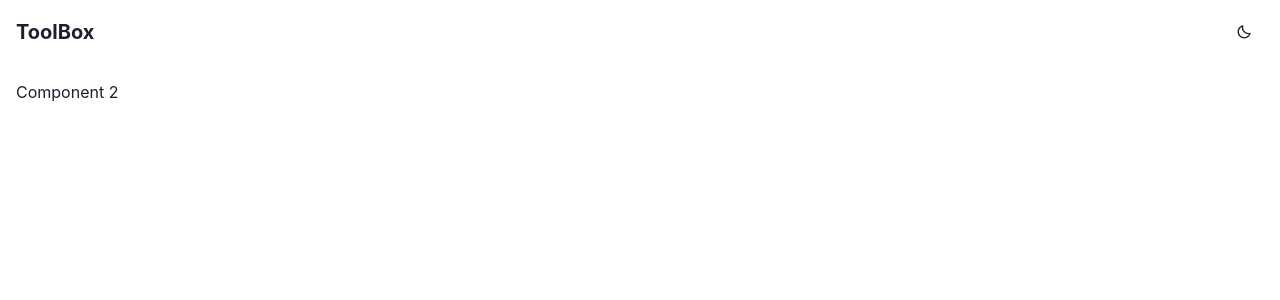
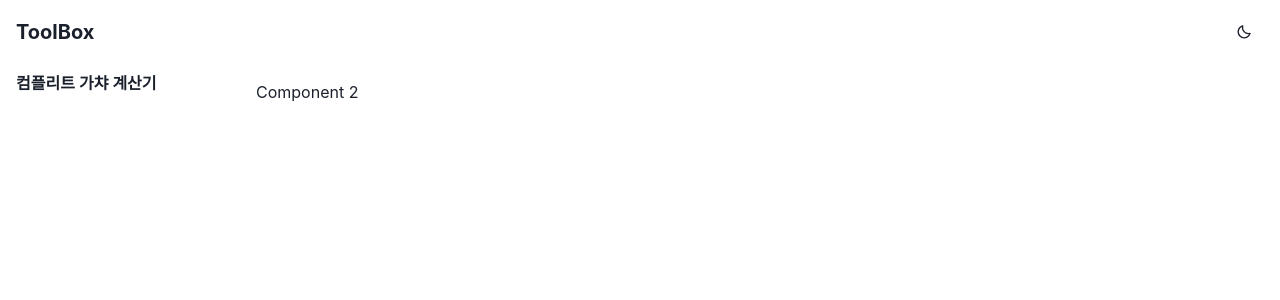
Before and after one commit to loveliveall/tools, a React app: page /ex2 in a window 1280 px wide. Shown: the top 300 px of the page. Built offline with nearby package versions, Linux system fonts and the light colour scheme.

Commit message:
Add basic navbar

```diff
--- a/src/App.tsx
+++ b/src/App.tsx
@@ -5,6 +5,7 @@ import {
 } from '@chakra-ui/react';
 
 import AppBar from '@/components/app-frame/AppBar';
+import NavBar from '@/components/app-frame/NavBar';
 import Content from '@/components/app-frame/Content';
 
 function Comp1() {
@@ -19,6 +20,7 @@ function App() {
   return (
     <Box>
       <AppBar />
+      <NavBar />
       <Content>
         <Switch>
           <Route path="/ex1" component={Comp1} />
--- a/src/components/app-frame/Content.tsx
+++ b/src/components/app-frame/Content.tsx
@@ -4,7 +4,7 @@ import {
   Container,
 } from '@chakra-ui/react';
 
-import { APP_BAR_HEIGHT } from '@/consts';
+import { APP_BAR_HEIGHT, DESKTOP_BP, NAV_BAR_WIDTH } from '@/consts';
 
 type ContentProps = React.PropsWithChildren<{}>;
 
@@ -13,6 +13,7 @@ function Content({ children }: ContentProps) {
     <Box
       as="main"
       pt={APP_BAR_HEIGHT}
+      pl={{ base: 0, [DESKTOP_BP]: NAV_BAR_WIDTH }}
     >
       <Container maxW="container.xl" p={4}>
         {children}
--- /dev/null
+++ b/src/components/app-frame/NavBar.tsx
@@ -0,0 +1,47 @@
+import React from 'react';
+import {
+  useDisclosure,
+  Box,
+  Drawer,
+  DrawerContent,
+  DrawerCloseButton,
+  DrawerHeader,
+  DrawerBody,
+  DrawerOverlay,
+} from '@chakra-ui/react';
+
+import { DESKTOP_BP, APP_BAR_HEIGHT, NAV_BAR_WIDTH } from '@/consts';
+import NavBarContent from './NavBarContent';
+
+function NavBar() {
+  const { isOpen, onClose } = useDisclosure();
+  return (
+    <>
+      {/* Mobile UI */}
+      <Drawer placement="left" isOpen={isOpen} onClose={onClose}>
+        <DrawerOverlay />
+        <DrawerContent display={{ base: 'flex', [DESKTOP_BP]: 'none' }}>
+          <DrawerCloseButton />
+          <DrawerHeader>
+            Toolbox
+          </DrawerHeader>
+          <DrawerBody>
+            <NavBarContent />
+          </DrawerBody>
+        </DrawerContent>
+      </Drawer>
+      {/* Desktop UI */}
+      <Box
+        as="nav"
+        pos="fixed"
+        top={APP_BAR_HEIGHT}
+        d={{ base: 'none', [DESKTOP_BP]: 'flex' }}
+        w={NAV_BAR_WIDTH}
+      >
+        <NavBarContent />
+      </Box>
+    </>
+  );
+}
+
+export default NavBar;
--- /dev/null
+++ b/src/components/app-frame/NavBarContent.tsx
@@ -0,0 +1,61 @@
+import React from 'react';
+import { NavLink } from 'react-router-dom';
+import {
+  useColorModeValue,
+  Box,
+  Button,
+  VStack,
+} from '@chakra-ui/react';
+
+import { RoutePath } from '@/routes';
+
+type NavLinkItemProps = {
+  to: string,
+  label: string,
+  exact?: boolean,
+};
+function NavLinkItem({ to, label, exact }: NavLinkItemProps) {
+  const hoverBgColor = useColorModeValue('gray.200', 'gray.600');
+  const activeBgColor = useColorModeValue('gray.300', 'gray.500');
+  return (
+    <Box as="li" listStyleType="none">
+      <Button
+        as={NavLink}
+        to={to}
+        exact={exact}
+        variant="ghost"
+        isFullWidth
+        borderRadius={0}
+        justifyContent="left"
+        _hover={{
+          background: hoverBgColor,
+        }}
+        _active={{
+          background: activeBgColor,
+        }}
+        // `activeStyle` prop is not working, so `sx` prop is used for workaround
+        // NavLink sets `active` class on active navlink
+        sx={{
+          '&.active': {
+            background: activeBgColor,
+          },
+        }}
+      >
+        {label}
+      </Button>
+    </Box>
+  );
+}
+
+function NavBarContent() {
+  return (
+    <VStack as="ul" w="full" alignItems="stretch" spacing={0}>
+      <NavLinkItem
+        to={RoutePath.CCPNormal}
+        label="컴플리트 가챠 계산기"
+      />
+    </VStack>
+  );
+}
+
+export default NavBarContent;
--- a/src/consts.ts
+++ b/src/consts.ts
@@ -1 +1,7 @@
+import {
+  ThemeTypings,
+} from '@chakra-ui/react';
+
 export const APP_BAR_HEIGHT = 16;
+export const NAV_BAR_WIDTH = 240;
+export const DESKTOP_BP: ThemeTypings['breakpoints'] = 'md';
--- /dev/null
+++ b/src/routes.ts
@@ -0,0 +1,3 @@
+export enum RoutePath {
+  CCPNormal = '/ccp-normal',
+}
```
Also changed, not shown: .eslintrc.js.
